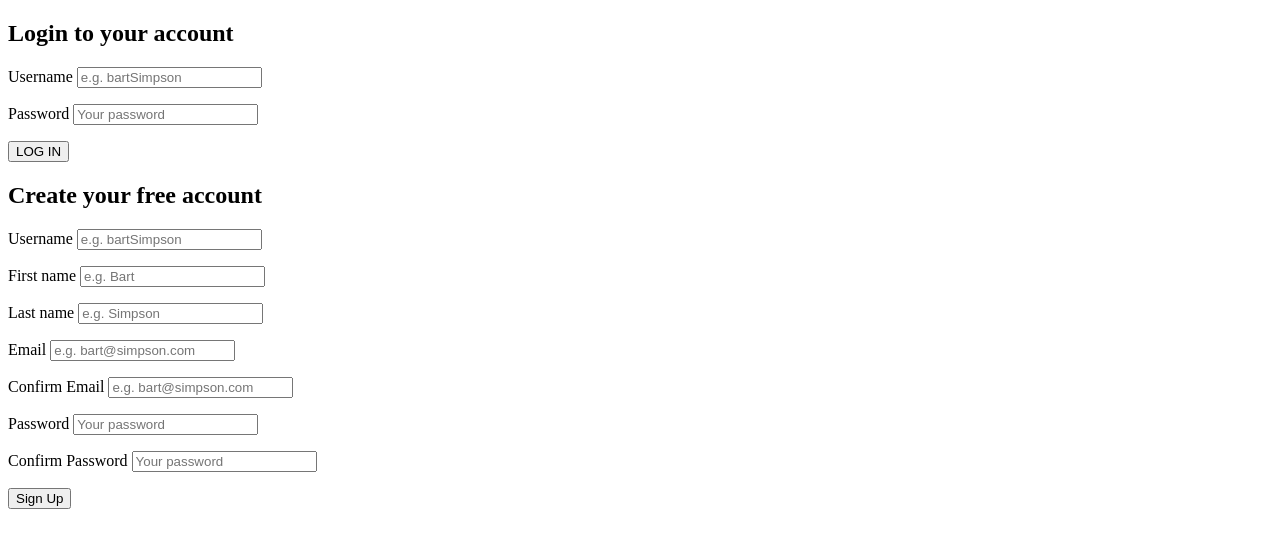
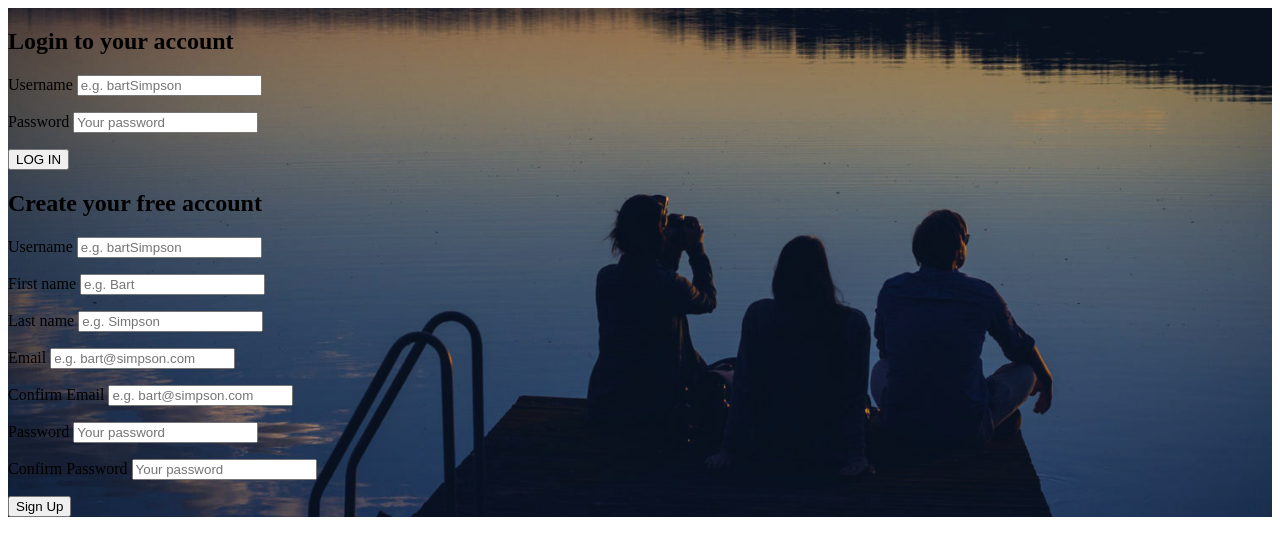
Before and after one commit to pavlvs/spoticlone, a PHP site: page /register.php in a window 1280 px wide. Shown: the top 556 px of the page. Run offline with PHP 8.4, Linux system fonts and the light colour scheme.

Commit message:
added css with bg image to register.php

```diff
--- /dev/null
+++ b/includes/assets/css/register.css
@@ -0,0 +1,12 @@
+#background
+{
+    display: table;
+
+    width: 100%;
+    height: 100%;
+
+    background-color: #000;
+    background-image: url('../images/bg.jpg');
+    background-position: center;
+    background-size: cover;
+}
--- a/register.php
+++ b/register.php
@@ -16,9 +16,11 @@ include "includes/handlers/login-handler.php";
     <meta name="viewport" content="width=device-width, initial-scale=1.0">
     <meta http-equiv="X-UA-Compatible" content="ie=edge">
     <title>Welcome to Spoticlone</title>
+    <link rel="stylesheet" href="includes/assets/css/register.css">
 </head>
 
 <body>
+    <div id="background">
         <div id="inputContainer">
             <form action="register.php" method="POST" id="loginForm">
                 <h2>Login to your account</h2>
@@ -74,6 +76,7 @@ include "includes/handlers/login-handler.php";
                     <button type="submit" name="registerButton">Sign Up</button>
             </form>
         </div>
+    </div>
 </body>
 
 </html>
```
Also changed, not shown: includes/assets/images/bg.jpg (added). Lines whose indentation alone changed are shown as unchanged.
